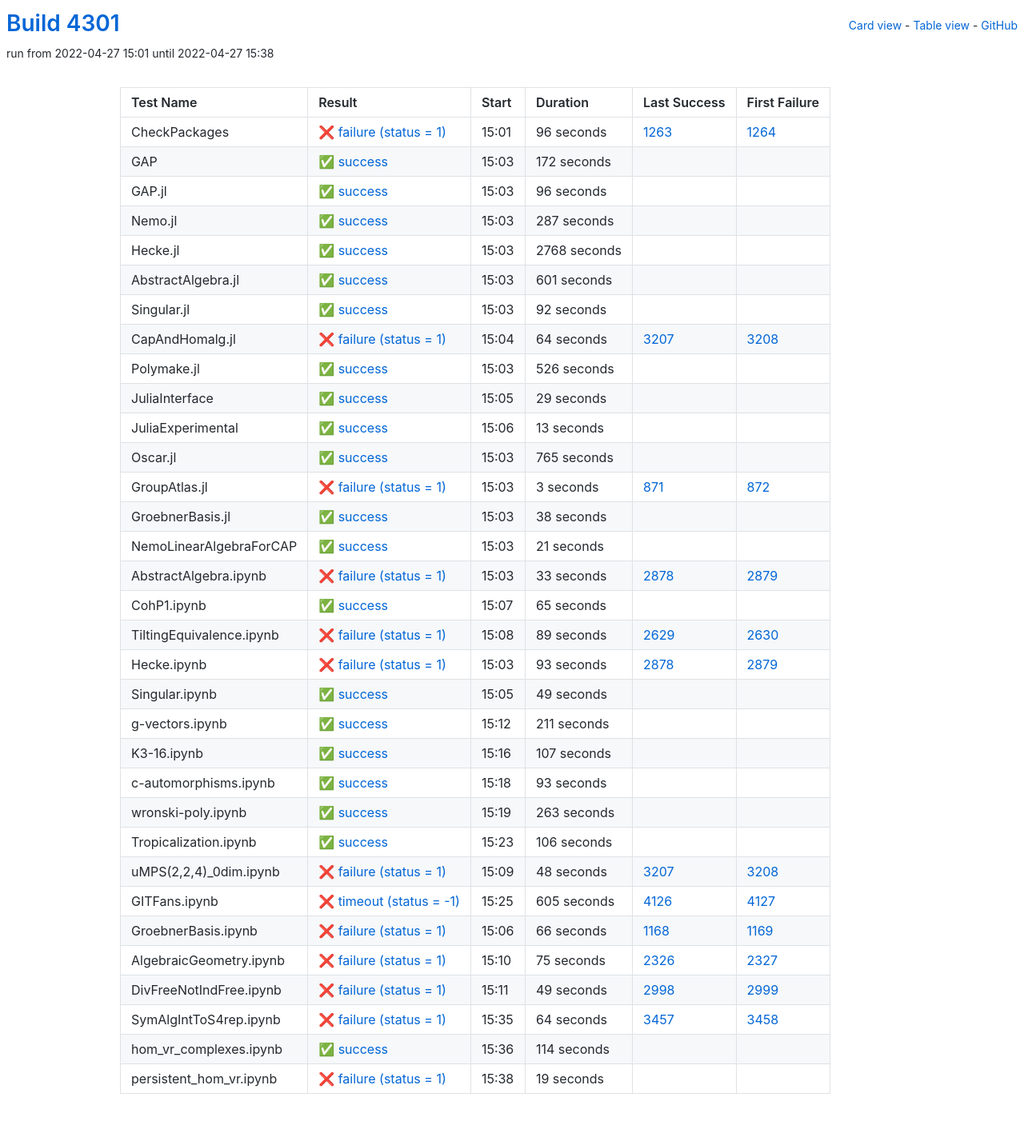
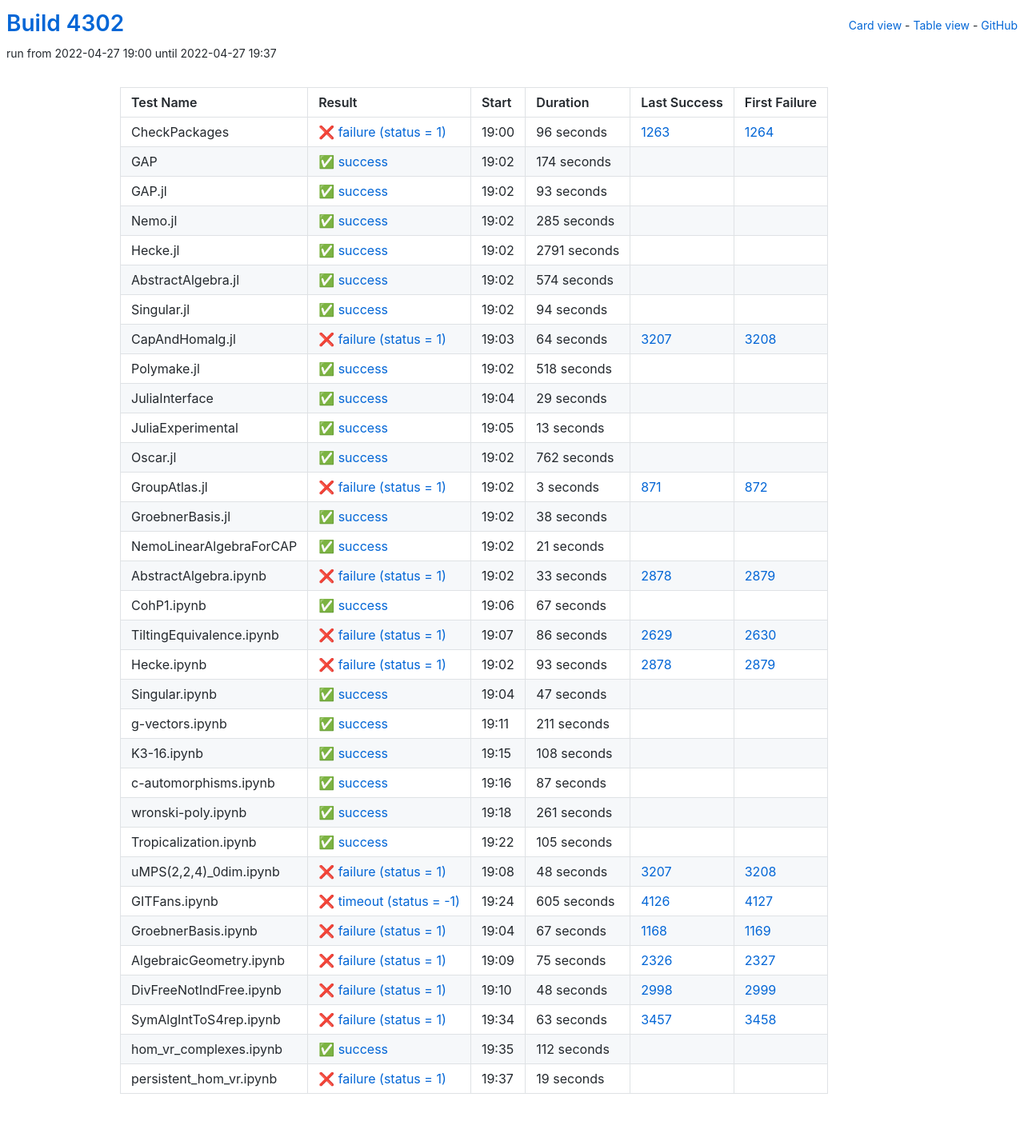
Before and after one commit to oscar-system/oscar-ci-status-stable, a Jekyll site: the page built from table.html, in a window 1280 px wide. Shown: the whole page at 80% size. Built offline with Jekyll 4.4.1, drawn with Linux system fonts in a browser that asks for light colours.

Commit message:
Build #4302

```diff
--- a/_data/ci.yml
+++ b/_data/ci.yml
@@ -1,6 +1,6 @@
 ---
-build: 4301
-build_url: https://oscarci.mathematik.uni-kl.de/job/oscar-stable/4301/
+build: 4302
+build_url: https://oscarci.mathematik.uni-kl.de/job/oscar-stable/4302/
 job: oscar-stable
 organization: oscar-system
 repo: oscar-ci-status-stable
@@ -8,8 +8,8 @@ repourl: https://github.com/oscar-system/oscar-ci-status-stable
 tests:
 - name: CheckPackages
   id: checkpackages
-  log: https://oscarci.mathematik.uni-kl.de/job/oscar-stable/4301/artifact/logs/build-4301/CheckPackages.log
-  start: 2022-04-27 15:01
+  log: https://oscarci.mathematik.uni-kl.de/job/oscar-stable/4302/artifact/logs/build-4302/CheckPackages.log
+  start: 2022-04-27 19:00
   success: false
   exitcode: 1
   status: failure
@@ -20,80 +20,80 @@ tests:
   first_failure_url: https://oscarci.mathematik.uni-kl.de/job/oscar-stable/1264/
 - name: GAP
   id: gap
-  log: https://oscarci.mathematik.uni-kl.de/job/oscar-stable/4301/artifact/logs/build-4301/GAP.log
-  start: 2022-04-27 15:03
+  log: https://oscarci.mathematik.uni-kl.de/job/oscar-stable/4302/artifact/logs/build-4302/GAP.log
+  start: 2022-04-27 19:02
   success: true
   exitcode: 0
   status: success
-  duration: 172
+  duration: 174
   last_success: false
   last_success_url:
   first_failure: false
   first_failure_url:
 - name: GAP.jl
   id: gap-jl
-  log: https://oscarci.mathematik.uni-kl.de/job/oscar-stable/4301/artifact/logs/build-4301/GAP.jl.log
-  start: 2022-04-27 15:03
+  log: https://oscarci.mathematik.uni-kl.de/job/oscar-stable/4302/artifact/logs/build-4302/GAP.jl.log
+  start: 2022-04-27 19:02
   success: true
   exitcode: 0
   status: success
-  duration: 96
+  duration: 93
   last_success: false
   last_success_url:
   first_failure: false
   first_failure_url:
 - name: Nemo.jl
   id: nemo-jl
-  log: https://oscarci.mathematik.uni-kl.de/job/oscar-stable/4301/artifact/logs/build-4301/Nemo.jl.log
-  start: 2022-04-27 15:03
+  log: https://oscarci.mathematik.uni-kl.de/job/oscar-stable/4302/artifact/logs/build-4302/Nemo.jl.log
+  start: 2022-04-27 19:02
   success: true
   exitcode: 0
   status: success
-  duration: 287
+  duration: 285
   last_success: false
   last_success_url:
   first_failure: false
   first_failure_url:
 - name: Hecke.jl
   id: hecke-jl
-  log: https://oscarci.mathematik.uni-kl.de/job/oscar-stable/4301/artifact/logs/build-4301/Hecke.jl.log
-  start: 2022-04-27 15:03
+  log: https://oscarci.mathematik.uni-kl.de/job/oscar-stable/4302/artifact/logs/build-4302/Hecke.jl.log
+  start: 2022-04-27 19:02
   success: true
   exitcode: 0
   status: success
-  duration: 2768
+  duration: 2791
   last_success: false
   last_success_url:
   first_failure: false
   first_failure_url:
 - name: AbstractAlgebra.jl
   id: abstractalgebra-jl
-  log: https://oscarci.mathematik.uni-kl.de/job/oscar-stable/4301/artifact/logs/build-4301/AbstractAlgebra.jl.log
-  start: 2022-04-27 15:03
+  log: https://oscarci.mathematik.uni-kl.de/job/oscar-stable/4302/artifact/logs/build-4302/AbstractAlgebra.jl.log
+  start: 2022-04-27 19:02
   success: true
   exitcode: 0
   status: success
-  duration: 601
+  duration: 574
   last_success: false
   last_success_url:
   first_failure: false
   first_failure_url:
 - name: Singular.jl
   id: singular-jl
-  log: https://oscarci.mathematik.uni-kl.de/job/oscar-stable/4301/artifact/logs/build-4301/Singular.jl.log
-  start: 2022-04-27 15:03
+  log: https://oscarci.mathematik.uni-kl.de/job/oscar-stable/4302/artifact/logs/build-4302/Singular.jl.log
+  start: 2022-04-27 19:02
   success: true
   exitcode: 0
   status: success
-  duration: 92
+  duration: 94
   last_success: false
   last_success_url:
   first_failure: false
   first_failure_url:
 - name: CapAndHomalg.jl
   id: capandhomalg-jl
-  log: https://oscarci.mathematik.uni-kl.de/job/oscar-stable/4301/artifact/logs/build-4301/CapAndHomalg.jl.log
-  start: 2022-04-27 15:04
+  log: https://oscarci.mathematik.uni-kl.de/job/oscar-stable/4302/artifact/logs/build-4302/CapAndHomalg.jl.log
+  start: 2022-04-27 19:03
   success: false
   exitcode: 1
   status: failure
@@ -104,20 +104,20 @@ tests:
   first_failure_url: https://oscarci.mathematik.uni-kl.de/job/oscar-stable/3208/
 - name: Polymake.jl
   id: polymake-jl
-  log: https://oscarci.mathematik.uni-kl.de/job/oscar-stable/4301/artifact/logs/build-4301/Polymake.jl.log
-  start: 2022-04-27 15:03
+  log: https://oscarci.mathematik.uni-kl.de/job/oscar-stable/4302/artifact/logs/build-4302/Polymake.jl.log
+  start: 2022-04-27 19:02
   success: true
   exitcode: 0
   status: success
-  duration: 526
+  duration: 518
   last_success: false
   last_success_url:
   first_failure: false
   first_failure_url:
 - name: JuliaInterface
   id: juliainterface
-  log: https://oscarci.mathematik.uni-kl.de/job/oscar-stable/4301/artifact/logs/build-4301/JuliaInterface.log
-  start: 2022-04-27 15:05
+  log: https://oscarci.mathematik.uni-kl.de/job/oscar-stable/4302/artifact/logs/build-4302/JuliaInterface.log
+  start: 2022-04-27 19:04
   success: true
   exitcode: 0
   status: success
@@ -128,8 +128,8 @@ tests:
   first_failure_url:
 - name: JuliaExperimental
   id: juliaexperimental
-  log: https://oscarci.mathematik.uni-kl.de/job/oscar-stable/4301/artifact/logs/build-4301/JuliaExperimental.log
-  start: 2022-04-27 15:06
+  log: https://oscarci.mathematik.uni-kl.de/job/oscar-stable/4302/artifact/logs/build-4302/JuliaExperimental.log
+  start: 2022-04-27 19:05
   success: true
   exitcode: 0
   status: success
@@ -140,20 +140,20 @@ tests:
   first_failure_url:
 - name: Oscar.jl
   id: oscar-jl
-  log: https://oscarci.mathematik.uni-kl.de/job/oscar-stable/4301/artifact/logs/build-4301/Oscar.jl.log
-  start: 2022-04-27 15:03
+  log: https://oscarci.mathematik.uni-kl.de/job/oscar-stable/4302/artifact/logs/build-4302/Oscar.jl.log
+  start: 2022-04-27 19:02
   success: true
   exitcode: 0
   status: success
-  duration: 765
+  duration: 762
   last_success: false
   last_success_url:
   first_failure: false
   first_failure_url:
 - name: GroupAtlas.jl
   id: groupatlas-jl
-  log: https://oscarci.mathematik.uni-kl.de/job/oscar-stable/4301/artifact/logs/build-4301/GroupAtlas.jl.log
-  start: 2022-04-27 15:03
+  log: https://oscarci.mathematik.uni-kl.de/job/oscar-stable/4302/artifact/logs/build-4302/GroupAtlas.jl.log
+  start: 2022-04-27 19:02
   success: false
   exitcode: 1
   status: failure
@@ -164,8 +164,8 @@ tests:
   first_failure_url: https://oscarci.mathematik.uni-kl.de/job/oscar-stable/872/
 - name: GroebnerBasis.jl
   id: groebnerbasis-jl
-  log: https://oscarci.mathematik.uni-kl.de/job/oscar-stable/4301/artifact/logs/build-4301/GroebnerBasis.jl.log
-  start: 2022-04-27 15:03
+  log: https://oscarci.mathematik.uni-kl.de/job/oscar-stable/4302/artifact/logs/build-4302/GroebnerBasis.jl.log
+  start: 2022-04-27 19:02
   success: true
   exitcode: 0
   status: success
@@ -176,8 +176,8 @@ tests:
   first_failure_url:
 - name: NemoLinearAlgebraForCAP
   id: nemolinearalgebraforcap
-  log: https://oscarci.mathematik.uni-kl.de/job/oscar-stable/4301/artifact/logs/build-4301/NemoLinearAlgebraForCAP.log
-  start: 2022-04-27 15:03
+  log: https://oscarci.mathematik.uni-kl.de/job/oscar-stable/4302/artifact/logs/build-4302/NemoLinearAlgebraForCAP.log
+  start: 2022-04-27 19:02
   success: true
   exitcode: 0
   status: success
@@ -188,8 +188,8 @@ tests:
   first_failure_url:
 - name: AbstractAlgebra.ipynb
   id: abstractalgebra-ipynb
-  log: https://oscarci.mathematik.uni-kl.de/job/oscar-stable/4301/artifact/logs/build-4301/AbstractAlgebra.ipynb.log
-  start: 2022-04-27 15:03
+  log: https://oscarci.mathematik.uni-kl.de/job/oscar-stable/4302/artifact/logs/build-4302/AbstractAlgebra.ipynb.log
+  start: 2022-04-27 19:02
   success: false
   exitcode: 1
   status: failure
@@ -200,32 +200,32 @@ tests:
   first_failure_url: https://oscarci.mathematik.uni-kl.de/job/oscar-stable/2879/
 - name: CohP1.ipynb
   id: cohp1-ipynb
-  log: https://oscarci.mathematik.uni-kl.de/job/oscar-stable/4301/artifact/logs/build-4301/CohP1.ipynb.log
-  start: 2022-04-27 15:07
+  log: https://oscarci.mathematik.uni-kl.de/job/oscar-stable/4302/artifact/logs/build-4302/CohP1.ipynb.log
+  start: 2022-04-27 19:06
   success: true
   exitcode: 0
   status: success
-  duration: 65
+  duration: 67
   last_success: false
   last_success_url:
   first_failure: false
   first_failure_url:
 - name: TiltingEquivalence.ipynb
   id: tiltingequivalence-ipynb
-  log: https://oscarci.mathematik.uni-kl.de/job/oscar-stable/4301/artifact/logs/build-4301/TiltingEquivalence.ipynb.log
-  start: 2022-04-27 15:08
+  log: https://oscarci.mathematik.uni-kl.de/job/oscar-stable/4302/artifact/logs/build-4302/TiltingEquivalence.ipynb.log
+  start: 2022-04-27 19:07
   success: false
   exitcode: 1
   status: failure
-  duration: 89
+  duration: 86
   last_success: 2629
   last_success_url: https://oscarci.mathematik.uni-kl.de/job/oscar-stable/2629/
   first_failure: 2630
   first_failure_url: https://oscarci.mathematik.uni-kl.de/job/oscar-stable/2630/
 - name: Hecke.ipynb
   id: hecke-ipynb
-  log: https://oscarci.mathematik.uni-kl.de/job/oscar-stable/4301/artifact/logs/build-4301/Hecke.ipynb.log
-  start: 2022-04-27 15:03
+  log: https://oscarci.mathematik.uni-kl.de/job/oscar-stable/4302/artifact/logs/build-4302/Hecke.ipynb.log
+  start: 2022-04-27 19:02
   success: false
   exitcode: 1
   status: failure
@@ -236,20 +236,20 @@ tests:
   first_failure_url: https://oscarci.mathematik.uni-kl.de/job/oscar-stable/2879/
 - name: Singular.ipynb
   id: singular-ipynb
-  log: https://oscarci.mathematik.uni-kl.de/job/oscar-stable/4301/artifact/logs/build-4301/Singular.ipynb.log
-  start: 2022-04-27 15:05
+  log: https://oscarci.mathematik.uni-kl.de/job/oscar-stable/4302/artifact/logs/build-4302/Singular.ipynb.log
+  start: 2022-04-27 19:04
   success: true
   exitcode: 0
   status: success
-  duration: 49
+  duration: 47
   last_success: false
   last_success_url:
   first_failure: false
   first_failure_url:
 - name: g-vectors.ipynb
   id: g-vectors-ipynb
-  log: https://oscarci.mathematik.uni-kl.de/job/oscar-stable/4301/artifact/logs/build-4301/g-vectors.ipynb.log
-  start: 2022-04-27 15:12
+  log: https://oscarci.mathematik.uni-kl.de/job/oscar-stable/4302/artifact/logs/build-4302/g-vectors.ipynb.log
+  start: 2022-04-27 19:11
   success: true
   exitcode: 0
   status: success
@@ -260,56 +260,56 @@ tests:
   first_failure_url:
 - name: K3-16.ipynb
   id: k3-16-ipynb
-  log: https://oscarci.mathematik.uni-kl.de/job/oscar-stable/4301/artifact/logs/build-4301/K3-16.ipynb.log
-  start: 2022-04-27 15:16
+  log: https://oscarci.mathematik.uni-kl.de/job/oscar-stable/4302/artifact/logs/build-4302/K3-16.ipynb.log
+  start: 2022-04-27 19:15
   success: true
   exitcode: 0
   status: success
-  duration: 107
+  duration: 108
   last_success: false
   last_success_url:
   first_failure: false
   first_failure_url:
 - name: c-automorphisms.ipynb
   id: c-automorphisms-ipynb
-  log: https://oscarci.mathematik.uni-kl.de/job/oscar-stable/4301/artifact/logs/build-4301/c-automorphisms.ipynb.log
-  start: 2022-04-27 15:18
+  log: https://oscarci.mathematik.uni-kl.de/job/oscar-stable/4302/artifact/logs/build-4302/c-automorphisms.ipynb.log
+  start: 2022-04-27 19:16
   success: true
   exitcode: 0
   status: success
-  duration: 93
+  duration: 87
   last_success: false
   last_success_url:
   first_failure: false
   first_failure_url:
 - name: wronski-poly.ipynb
   id: wronski-poly-ipynb
-  log: https://oscarci.mathematik.uni-kl.de/job/oscar-stable/4301/artifact/logs/build-4301/wronski-poly.ipynb.log
-  start: 2022-04-27 15:19
+  log: https://oscarci.mathematik.uni-kl.de/job/oscar-stable/4302/artifact/logs/build-4302/wronski-poly.ipynb.log
+  start: 2022-04-27 19:18
   success: true
   exitcode: 0
   status: success
-  duration: 263
+  duration: 261
   last_success: false
   last_success_url:
   first_failure: false
   first_failure_url:
 - name: Tropicalization.ipynb
   id: tropicalization-ipynb
-  log: https://oscarci.mathematik.uni-kl.de/job/oscar-stable/4301/artifact/logs/build-4301/Tropicalization.ipynb.log
-  start: 2022-04-27 15:23
+  log: https://oscarci.mathematik.uni-kl.de/job/oscar-stable/4302/artifact/logs/build-4302/Tropicalization.ipynb.log
+  start: 2022-04-27 19:22
   success: true
   exitcode: 0
   status: success
-  duration: 106
+  duration: 105
   last_success: false
   last_success_url:
   first_failure: false
   first_failure_url:
 - name: uMPS(2,2,4)_0dim.ipynb
   id: umps-2-2-4-0dim-ipynb
-  log: https://oscarci.mathematik.uni-kl.de/job/oscar-stable/4301/artifact/logs/build-4301/uMPS-2-2-4-_0dim.ipynb.log
-  start: 2022-04-27 15:09
+  log: https://oscarci.mathematik.uni-kl.de/job/oscar-stable/4302/artifact/logs/build-4302/uMPS-2-2-4-_0dim.ipynb.log
+  start: 2022-04-27 19:08
   success: false
   exitcode: 1
   status: failure
@@ -320,8 +320,8 @@ tests:
   first_failure_url: https://oscarci.mathematik.uni-kl.de/job/oscar-stable/3208/
 - name: GITFans.ipynb
   id: gitfans-ipynb
-  log: https://oscarci.mathematik.uni-kl.de/job/oscar-stable/4301/artifact/logs/build-4301/GITFans.ipynb.log
-  start: 2022-04-27 15:25
+  log: https://oscarci.mathematik.uni-kl.de/job/oscar-stable/4302/artifact/logs/build-4302/GITFans.ipynb.log
+  start: 2022-04-27 19:24
   success: false
   exitcode: -1
   status: timeout
@@ -332,20 +332,20 @@ tests:
   first_failure_url: https://oscarci.mathematik.uni-kl.de/job/oscar-stable/4127/
 - name: GroebnerBasis.ipynb
   id: groebnerbasis-ipynb
-  log: https://oscarci.mathematik.uni-kl.de/job/oscar-stable/4301/artifact/logs/build-4301/GroebnerBasis.ipynb.log
-  start: 2022-04-27 15:06
+  log: https://oscarci.mathematik.uni-kl.de/job/oscar-stable/4302/artifact/logs/build-4302/GroebnerBasis.ipynb.log
+  start: 2022-04-27 19:04
   success: false
   exitcode: 1
   status: failure
-  duration: 66
+  duration: 67
   last_success: 1168
   last_success_url: https://oscarci.mathematik.uni-kl.de/job/oscar-stable/1168/
   first_failure: 1169
   first_failure_url: https://oscarci.mathematik.uni-kl.de/job/oscar-stable/1169/
 - name: AlgebraicGeometry.ipynb
   id: algebraicgeometry-ipynb
-  log: https://oscarci.mathematik.uni-kl.de/job/oscar-stable/4301/artifact/logs/build-4301/AlgebraicGeometry.ipynb.log
-  start: 2022-04-27 15:10
+  log: https://oscarci.mathematik.uni-kl.de/job/oscar-stable/4302/artifact/logs/build-4302/AlgebraicGeometry.ipynb.log
+  start: 2022-04-27 19:09
   success: false
   exitcode: 1
   status: failure
@@ -356,44 +356,44 @@ tests:
   first_failure_url: https://oscarci.mathematik.uni-kl.de/job/oscar-stable/2327/
 - name: DivFreeNotIndFree.ipynb
   id: divfreenotindfree-ipynb
-  log: https://oscarci.mathematik.uni-kl.de/job/oscar-stable/4301/artifact/logs/build-4301/DivFreeNotIndFree.ipynb.log
-  start: 2022-04-27 15:11
+  log: https://oscarci.mathematik.uni-kl.de/job/oscar-stable/4302/artifact/logs/build-4302/DivFreeNotIndFree.ipynb.log
+  start: 2022-04-27 19:10
   success: false
   exitcode: 1
   status: failure
-  duration: 49
+  duration: 48
   last_success: 2998
   last_success_url: https://oscarci.mathematik.uni-kl.de/job/oscar-stable/2998/
   first_failure: 2999
   first_failure_url: https://oscarci.mathematik.uni-kl.de/job/oscar-stable/2999/
 - name: SymAlgIntToS4rep.ipynb
   id: symalginttos4rep-ipynb
-  log: https://oscarci.mathematik.uni-kl.de/job/oscar-stable/4301/artifact/logs/build-4301/SymAlgIntToS4rep.ipynb.log
-  start: 2022-04-27 15:35
+  log: https://oscarci.mathematik.uni-kl.de/job/oscar-stable/4302/artifact/logs/build-4302/SymAlgIntToS4rep.ipynb.log
+  start: 2022-04-27 19:34
   success: false
   exitcode: 1
   status: failure
-  duration: 64
+  duration: 63
   last_success: 3457
   last_success_url: https://oscarci.mathematik.uni-kl.de/job/oscar-stable/3457/
   first_failure: 3458
   first_failure_url: https://oscarci.mathematik.uni-kl.de/job/oscar-stable/3458/
 - name: hom_vr_complexes.ipynb
   id: hom-vr-complexes-ipynb
-  log: https://oscarci.mathematik.uni-kl.de/job/oscar-stable/4301/artifact/logs/build-4301/hom_vr_complexes.ipynb.log
-  start: 2022-04-27 15:36
+  log: https://oscarci.mathematik.uni-kl.de/job/oscar-stable/4302/artifact/logs/build-4302/hom_vr_complexes.ipynb.log
+  start: 2022-04-27 19:35
   success: true
   exitcode: 0
   status: success
-  duration: 114
+  duration: 112
   last_success: false
   last_success_url:
   first_failure: false
   first_failure_url:
 - name: persistent_hom_vr.ipynb
   id: persistent-hom-vr-ipynb
-  log: https://oscarci.mathematik.uni-kl.de/job/oscar-stable/4301/artifact/logs/build-4301/persistent_hom_vr.ipynb.log
-  start: 2022-04-27 15:38
+  log: https://oscarci.mathematik.uni-kl.de/job/oscar-stable/4302/artifact/logs/build-4302/persistent_hom_vr.ipynb.log
+  start: 2022-04-27 19:37
   success: false
   exitcode: 1
   status: failure
```
Also changed, not shown: README.md.
